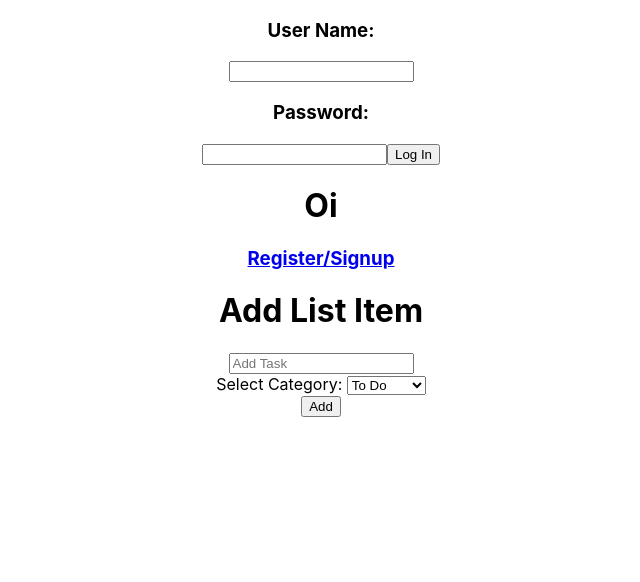
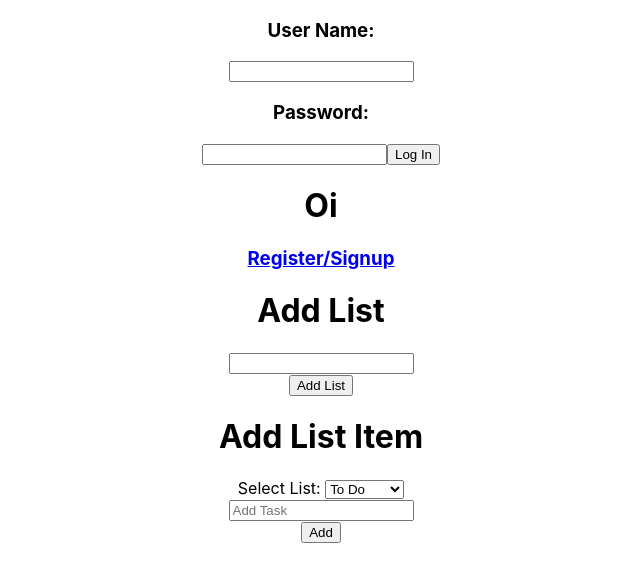
Before and after one commit to buildweek-wunderlist-2/Front-End, a React (Create React App) app: page / in a window 1280 px wide. Shown: the top 582 px of the page, without its empty margins (319-959 px from the left). Built offline with nearby package versions, Linux system fonts and the light colour scheme.

Commit message:
Redux partially set up, Add List form showing.

```diff
--- a/package.json
+++ b/package.json
@@ -9,10 +9,12 @@
     "axios": "^0.20.0",
     "react": "^16.13.1",
     "react-dom": "^16.13.1",
+    "react-redux": "^7.2.1",
     "react-router": "^5.2.0",
     "react-router-dom": "^5.2.0",
     "react-scripts": "3.4.3",
     "react-uuid": "^1.0.2",
+    "redux": "^4.0.5",
     "styled-components": "^5.1.1",
     "yup": "^0.29.3"
   },
--- a/src/App.js
+++ b/src/App.js
@@ -1,6 +1,7 @@
 import React from 'react';
 import Login from './components/Login'
 import AddToDo from './components/AddTodo'
+import AddList from './components/AddList'
 import './App.css';
 import { Route, Link } from 'react-router-dom'
 import SignUp from './components/SignUpFiles/Signup'
@@ -18,6 +19,7 @@ function App() {
           <SignUp />
         </Route>
       </>
+      <AddList />
       <AddToDo />
     </div>
   );
--- /dev/null
+++ b/src/actions/actions.js
@@ -0,0 +1,8 @@
+export const CREATE_LIST = 'CREATE_LIST'
+
+export function createList(form) {
+    return{
+        type: CREATE_LIST,
+        payload: form
+    }
+}
--- /dev/null
+++ b/src/components/AddList.js
@@ -0,0 +1,37 @@
+import React, { useState } from 'react'
+import { connect } from 'react-redux'
+import { createList } from '../actions/actions'
+
+function AddList() {
+    const initialData = {
+        name: '',
+        type: null
+    }
+
+    const [form, setForm] = useState(initialData)
+
+    const handleChange = (e) => {
+        setForm({
+            ...form,
+            [e.target.name]: e.target.value
+        })
+    }
+
+    return (
+        <div>
+            <h1>Add List</h1>
+            <div>
+                <input
+                    type='text'
+                    name='name'
+                    value={form.name}
+                    onChange={handleChange}
+                />
+            </div>
+            <div>
+                <button>Add List</button>
+            </div>
+        </div>
+    )
+}
+export default connect(null, { createList })(AddList)
--- a/src/components/AddTodo.js
+++ b/src/components/AddTodo.js
@@ -1,9 +1,12 @@
 import React, { useState } from 'react'
+import { axiosWithAuth } from '../utils/axiosWithAuth'
 
 function AddToDo() {
     const initialFormValue = {
-        todo: '',
-        category: ''
+        id: '',
+        name: '',
+        completed: '',
+        list_id: ''
     }
     const [form, setForm] = useState(initialFormValue)
 
@@ -17,37 +20,38 @@ function AddToDo() {
     const handleSubmit = (e) => {
         e.preventDefault()
         console.log(form)
-    //axios post
+        axiosWithAuth()
+            .post('')
         //redirect to ToDoList
         //apply timestamp
     }
 
-    return(
+    return (
         <div>
             <h1>Add List Item</h1>
             <form onSubmit={handleSubmit}>
                 <div>
+                    <label>Select List: </label>
+                    <select
+                        name='list'
+                        value={form.category}
+                        onChange={handleChange}
+                    >
+                        {/* map over list id's for values here */}
+                        <option value='1'>To Do</option>
+                        <option value='2'>Work</option>
+                        <option value='3'>Shopping</option>
+                    </select>
+                </div>
+                <div>
                     <input
                         type='input'
-                        name='todo'
+                        name='name'
                         placeholder='Add Task'
                         value={form.todo}
                         onChange={handleChange}
                     />
 
-                </div>
-                <div>
-                    <label>Select Category: </label>
-                    <select
-                        id='category'
-                        name='category'
-                        value={form.category}
-                        onChange={handleChange}
-                        >
-                        <option value='todo'>To Do</option>
-                        <option value='work'>Work</option>
-                        <option value='shopping'>Shopping</option>
-                    </select>
                 </div>
                 <div>
                     <button>Add</button>
--- a/src/index.js
+++ b/src/index.js
@@ -3,12 +3,19 @@ import ReactDOM from 'react-dom';
 import './index.css';
 import App from './App';
 import * as serviceWorker from './serviceWorker';
-import {BrowserRouter as Router} from 'react-router-dom'
+import { BrowserRouter as Router } from 'react-router-dom'
+import { createStore } from 'redux'
+import { Provider } from 'react-redux'
+import rootReducer from './reducers/reducer'
+
+const store = createStore(rootReducer)
 
 ReactDOM.render(
-  <Router>
-    <App />
-  </Router>,
+  <Provider store={store}>
+    <Router>
+      <App />
+    </Router>
+  </Provider>,
   document.getElementById('root')
 );
 
--- /dev/null
+++ b/src/reducers/reducer.js
@@ -0,0 +1,21 @@
+import { CREATE_LIST } from '../actions/actions'
+
+const initialState = {
+    name: '',
+    type: null
+}
+
+function reducer(state = initialState, action) {
+    switch(action.type) {
+        case CREATE_LIST:
+            return {
+                ...state,
+                name: action.payload.name,
+                type: action.payload.type
+            }
+        default:
+            return state
+    }
+
+}
+export default reducer
```
Also changed, not shown: src/components/TodoList.js (line endings or trailing spaces), 1 other file (tests, documents, lock files or other folders). Lines whose indentation alone changed are shown as unchanged.
